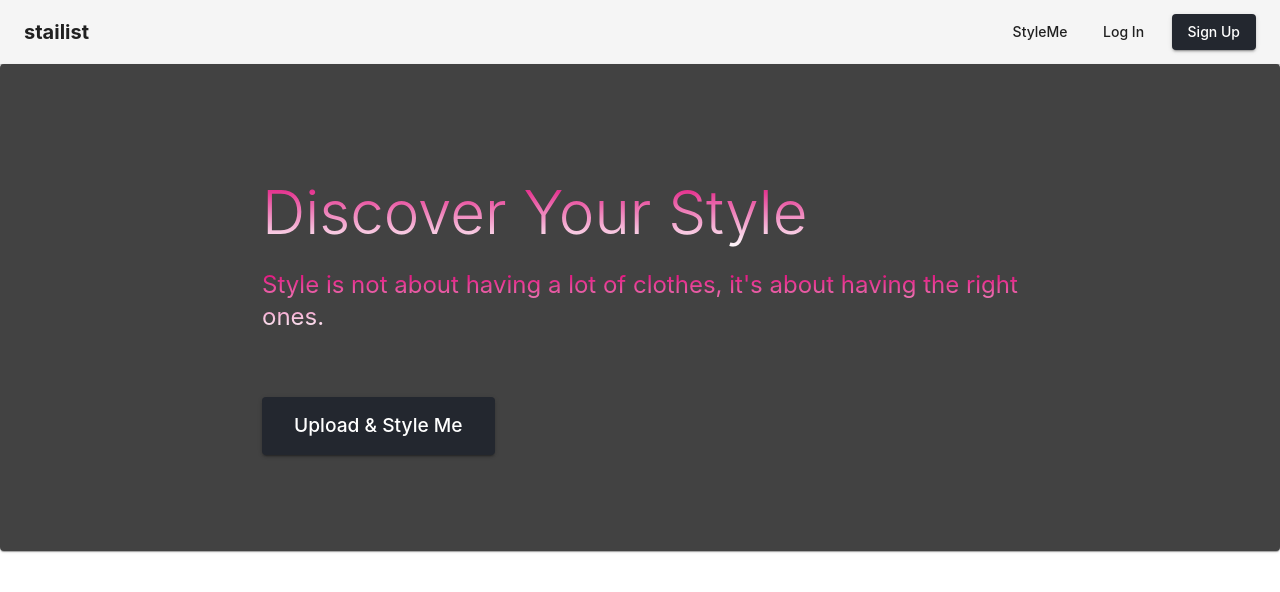
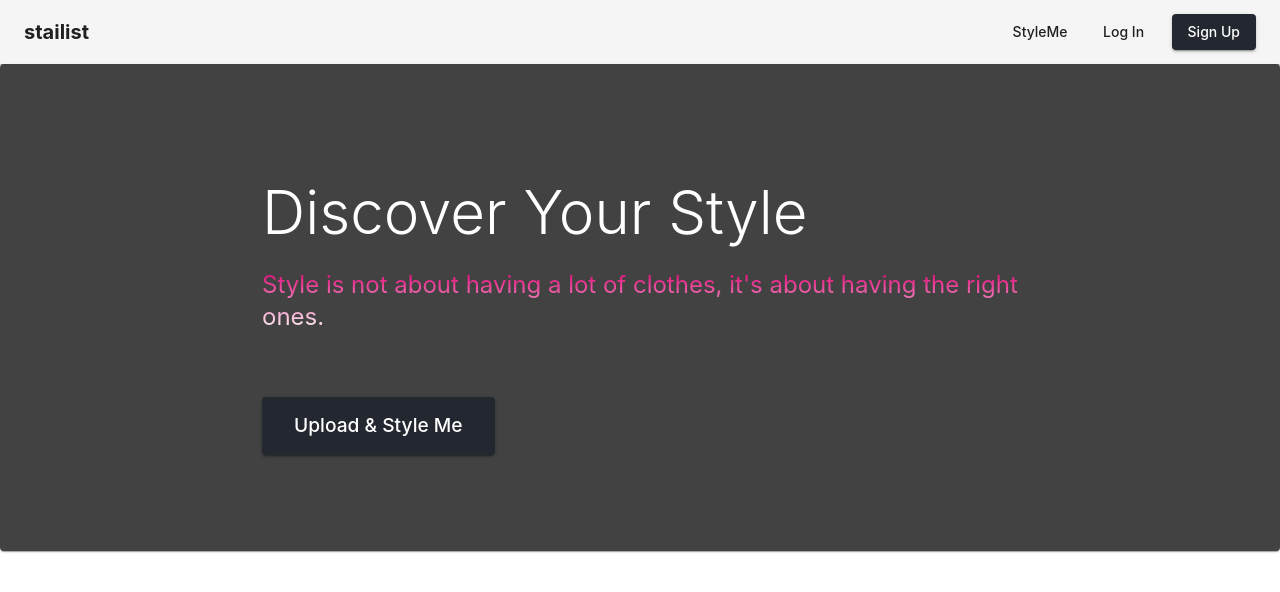
Before and after one commit to giuliovv/stailist, a Next.js app: page / in a window 1280 px wide. Shown: the top 592 px of the page. Built offline with nearby package versions, Linux system fonts and the light colour scheme; what @mui/material-nextjs would draw is missing.

Commit message:
style improvements

```diff
--- a/src/app/page.js
+++ b/src/app/page.js
@@ -169,7 +169,6 @@ export default function Home() {
               variant="h2"
               color="inherit"
               gutterBottom
-              sx={gradientTextStyle}
             >
               Discover Your Style
             </Typography>
```
